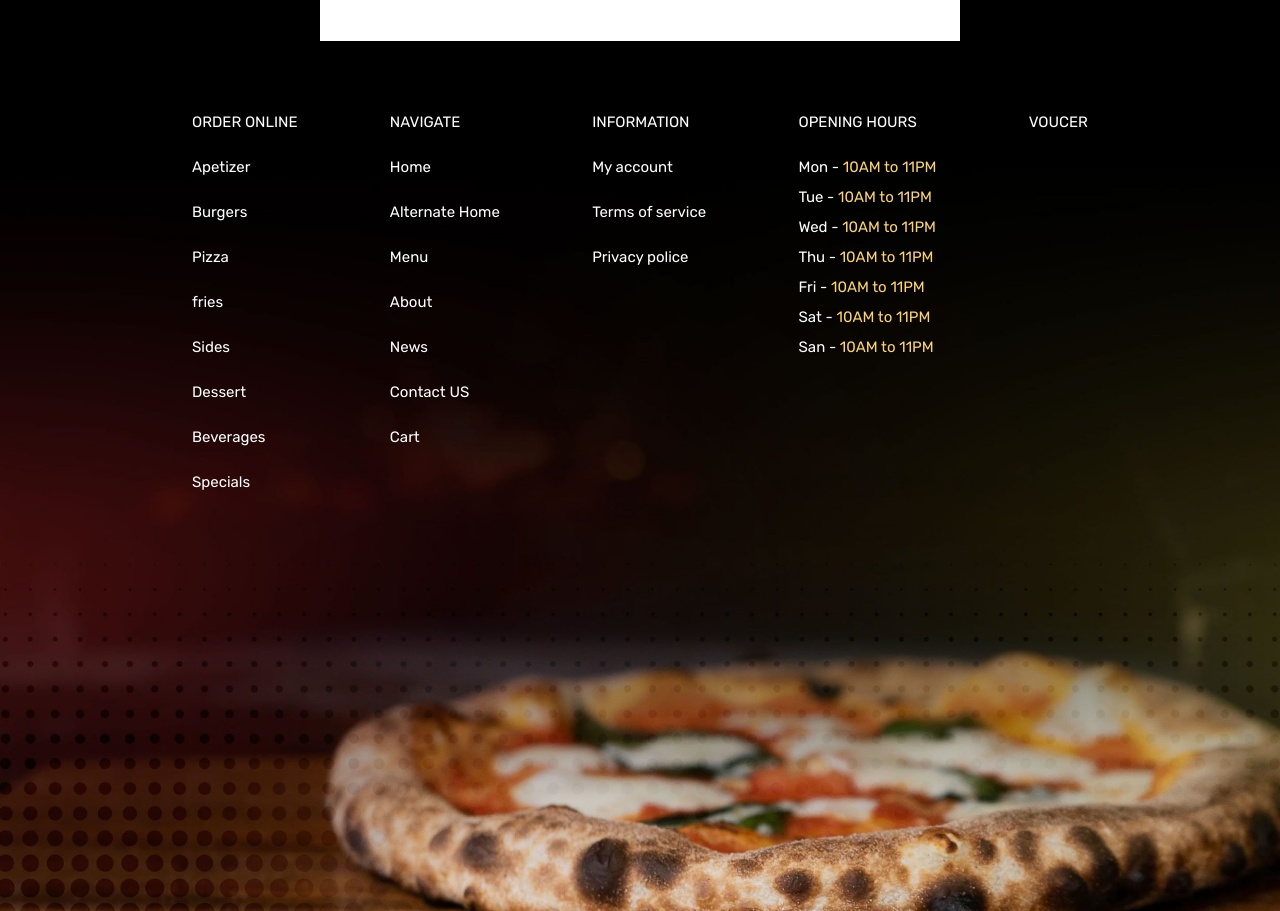
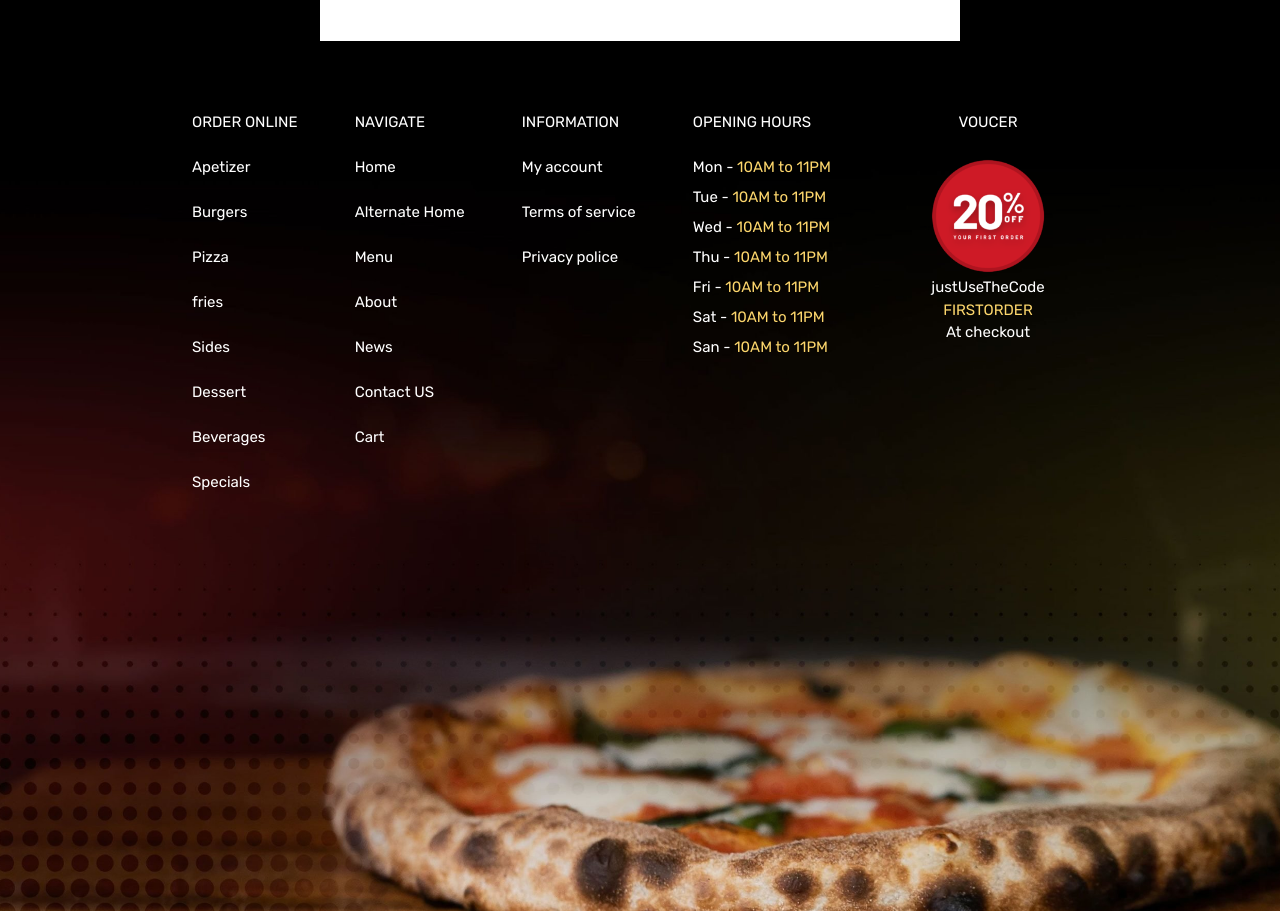
Before and after one commit to FabioBabaglioni/proj-html-vuejs, a Vue app: page / in a window 1280 px wide. Shown: the part 859-1770 px from the top of the page. Built offline with nearby package versions, Linux system fonts and the light colour scheme.

Commit message:
aggiunta sezione voucher footer

```diff
--- a/src/components/footerNavigazione.vue
+++ b/src/components/footerNavigazione.vue
@@ -139,12 +139,15 @@ export default {
         <ul class="pt-4">
             <li class="pb-4" v-for="(info, index) in informations" :key="index"><a :href="info.href">{{ info.li }}</a>
             </li>
+            <!-- <li>
+                <a href="#"><img class="badge_small pb-2" src="../img/app-store-badge-200x67.png" alt=""></a>
+            </li>
+            <li>
+                <a href="#"><img class="badge_small" src="../img/play-store-badge-200x67.png" alt=""></a>
+            </li> -->
         </ul>
-        <!-- <div>
-            <a href="#"><img class="badge_small pb-2" src="../img/app-store-badge-200x67.png" alt=""></a> <br>
-            <a href="#"><img class="badge_small" src="../img/play-store-badge-200x67.png" alt=""></a>
-        </div> -->
     </div>
+
     <div>
         <span>OPENING HOURS</span>
         <ul class="pt-4">
@@ -154,11 +157,14 @@ export default {
             </li>
         </ul>
     </div>
-    <div>
-        <span>VOUCER</span>
-        <ul>
-            <li>{{ }}</li>
-        </ul>
+    <div class="text-center">
+        <div class="pb-4">VOUCER</div>
+        <div>
+            <img class="badge_small" src="../img/footer-coupon-200x200.png" alt="">
+        </div>
+        <div>justUseTheCode</div>
+        <div id="col_yellow">FIRSTORDER</div>
+        <div>At checkout</div>
     </div>
 
 
@@ -192,4 +198,8 @@ ul {
 .badge_small {
     width: 60%;
 }
+
+#col_yellow {
+    color: $brandPrimary;
+}
 </style>
```
